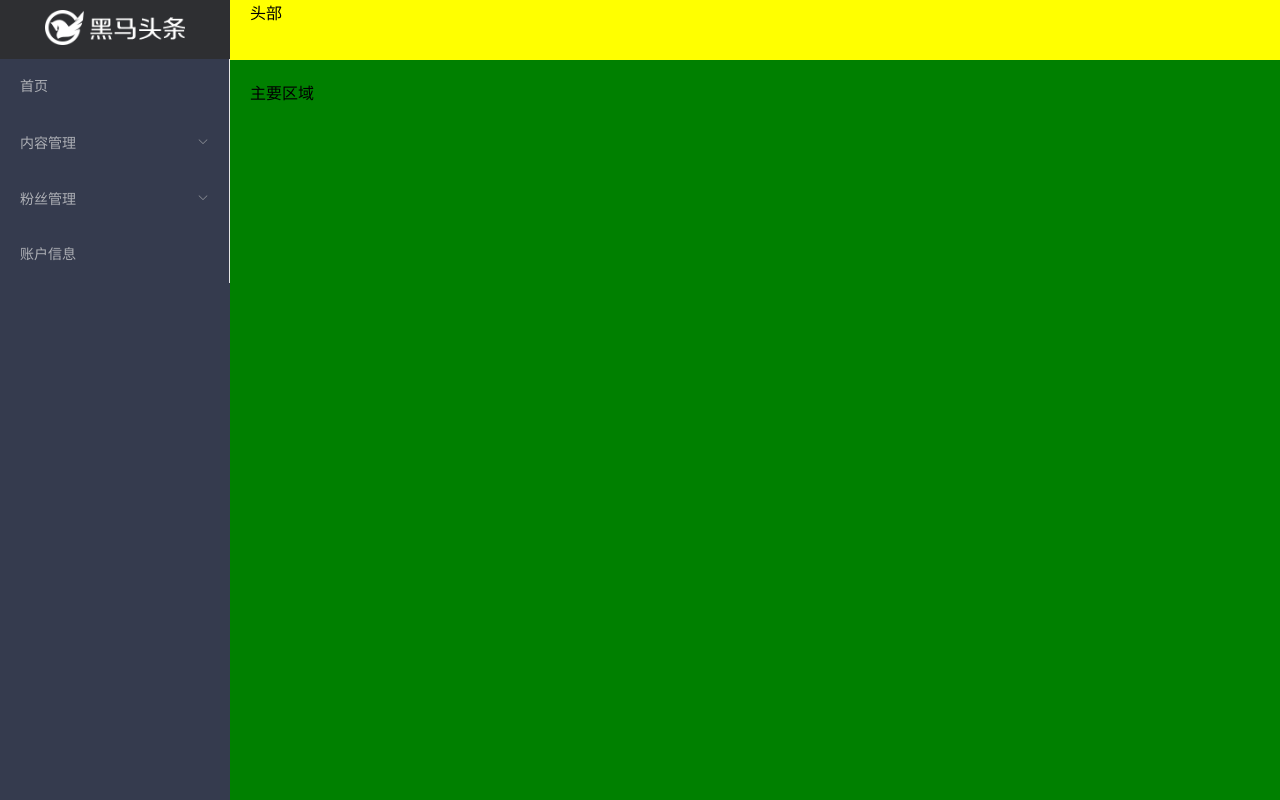
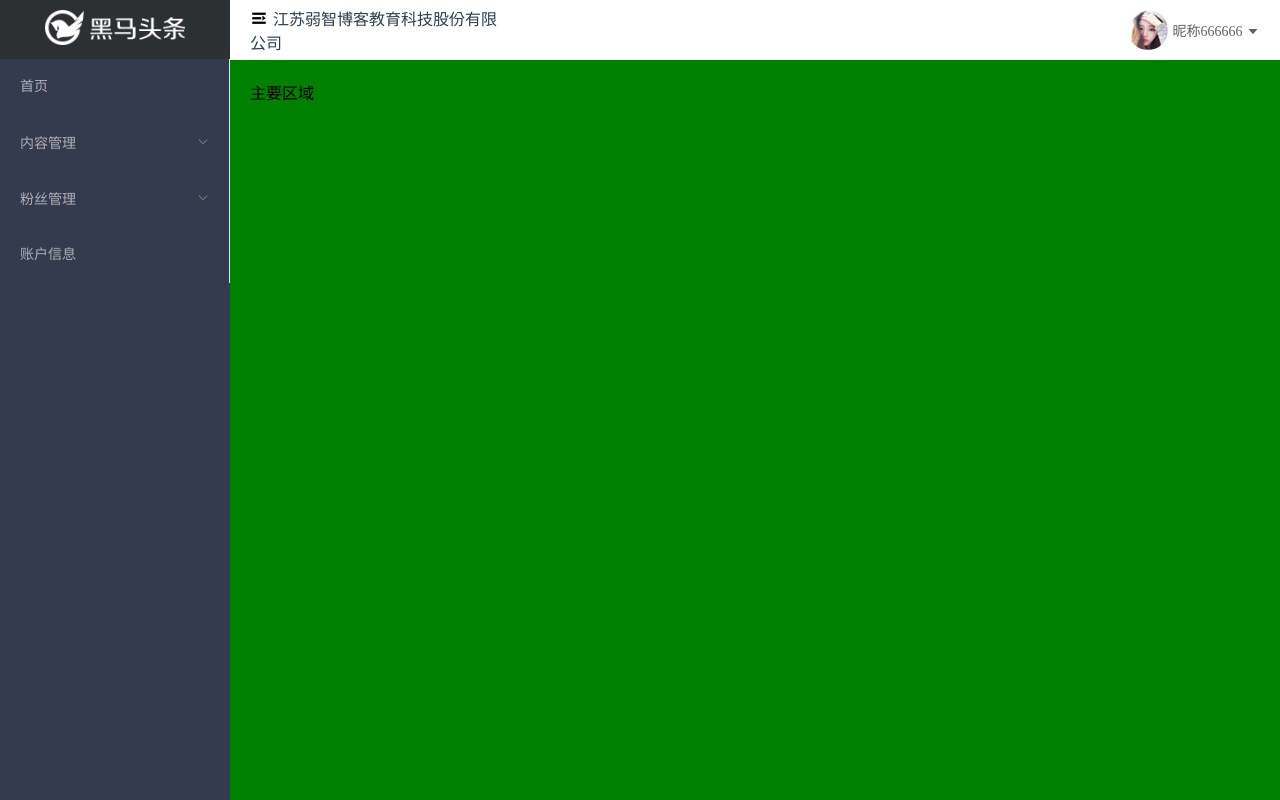
Before and after one commit to huangzibo-github/togiao-pc, a Vue app: page /#/home in a window 1280 px wide. Both pictures are taken after a click on the item "首页". Built offline with nearby package versions, Linux system fonts and the light colour scheme.

Commit message:
黑马头条PC-主页模块-页面布局-头部结构及下拉菜单

```diff
--- /dev/null
+++ b/src/components/home/layout-header.vue
@@ -0,0 +1,56 @@
+<template>
+  <el-row class="layout-header" type='flex' justify='space-between' align='middle'>
+      <!-- 左侧 -->
+      <el-col class="left" :span='6'>
+          <i class="el-icon-s-unfold"></i>
+          <span class="title">江苏弱智博客教育科技股份有限公司</span>
+      </el-col>
+      <!-- 右侧 -->
+      <el-col class="right" :span='4'>
+          <el-row type='flex' justify='end' align='middle'>
+            <img src="../../assets/img/avatar.jpg" alt="">
+            <!-- 下拉菜单 -->
+            <!-- 点击激活，设置trigger="click"，默认为hover激活 -->
+            <el-dropdown trigger="click">
+                <span>
+                    昵称666666
+                    <i class="el-icon-caret-bottom"></i>
+                </span>
+                <el-dropdown-menu slot="dropdown">
+                    <el-dropdown-item>个人信息</el-dropdown-item>
+                    <el-dropdown-item>git地址</el-dropdown-item>
+                    <el-dropdown-item>退出</el-dropdown-item>
+                </el-dropdown-menu>
+            </el-dropdown>
+          </el-row>
+      </el-col>
+  </el-row>
+</template>
+
+<script>
+export default {
+
+}
+</script>
+
+<style lang='less' scoped>
+    .layout-header {
+        height: 60px;
+        .left {
+            font-size: 18px;
+            .title {
+                margin-left: 5px;
+                color: #2c3e50;
+                font-size: 16px;
+            }
+        }
+        .right {
+            img {
+                width: 40px;
+                height: 40px;
+                border-radius: 50%;
+                margin-right: 5px;
+            }
+        }
+    }
+</style>
--- a/src/views/Home/index.vue
+++ b/src/views/Home/index.vue
@@ -7,7 +7,10 @@
             </el-aside>
             <el-container>
                 <!-- 上下布局 -->
-                <el-header class="header">头部</el-header>
+                <el-header class="header">
+                    <!-- 头部组件 -->
+                    <layout-header></layout-header>
+                </el-header>
                 <el-main class="main">主要区域</el-main>
             </el-container>
         </el-container>
@@ -16,19 +19,17 @@
 
 <script>
 import layoutAside from '../../components/home/layout-aside.vue'
+import layoutHeader from '../../components/home/layout-header.vue'
 export default {
   components: {
-    'layout-aside': layoutAside
+    'layout-aside': layoutAside,
+    'layout-header': layoutHeader
   }
 }
 </script>
 
 <style lang="less" scoped>
     .home {
-        .header {
-            background-color: yellow;
-        }
-
         .main {
             background-color: green;
         }
```
